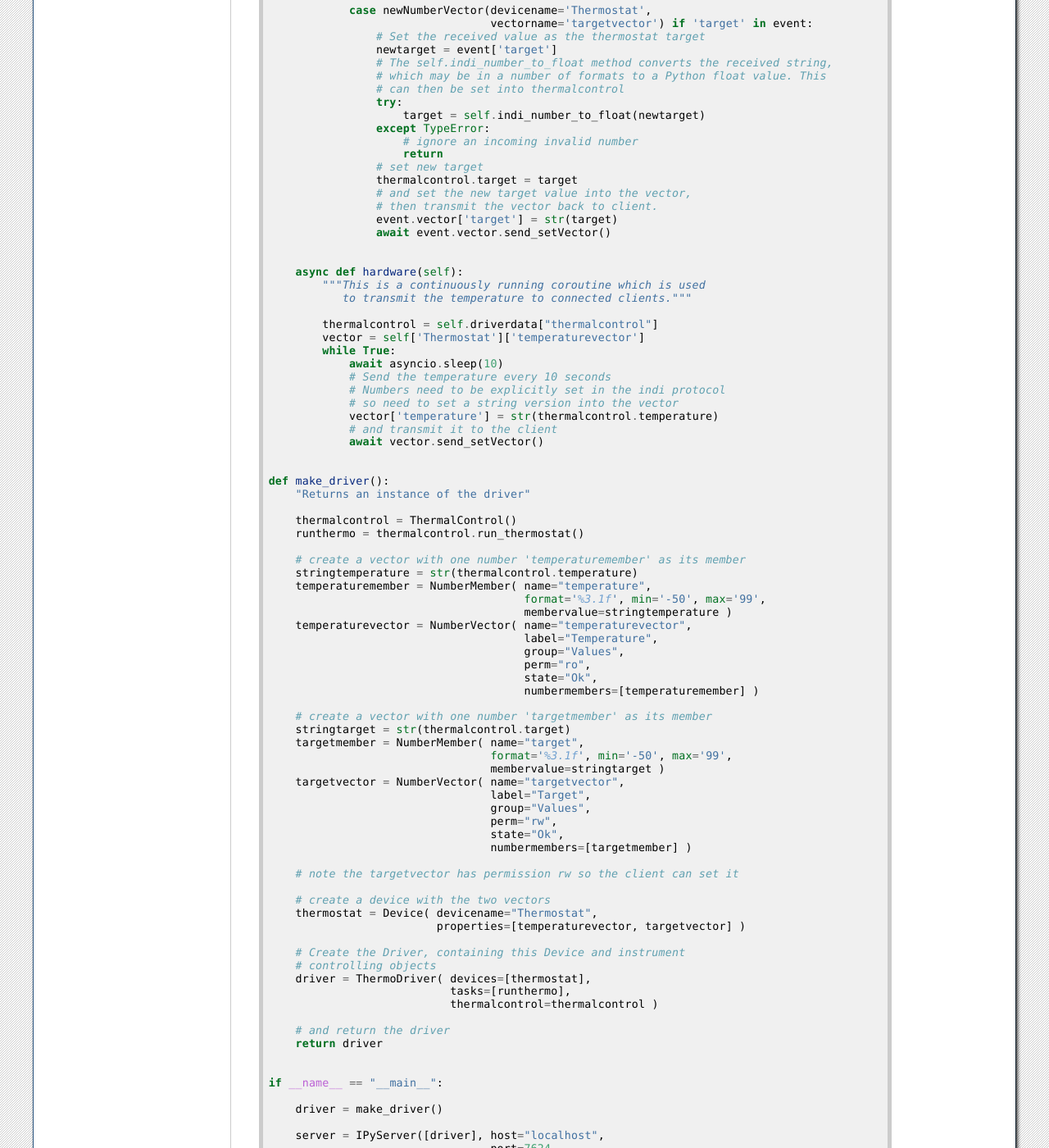
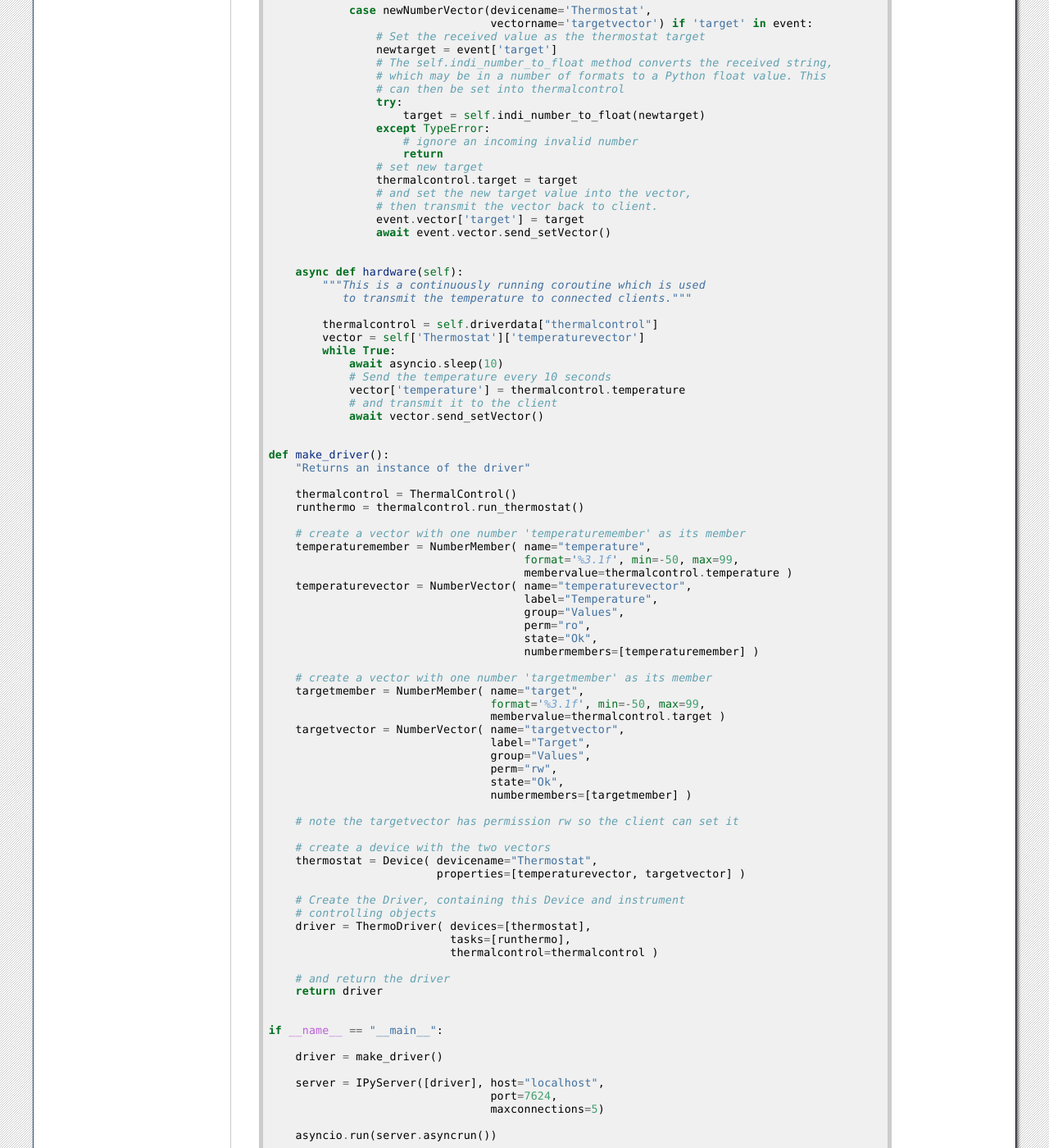
Before and after one commit to bernie-skipole/indipydriver, a Sphinx documentation site: the page built from docs/source/usage/example2.rst, in a window 1280 px wide and 1400 px high, scrolled down 1105 px. Shown: the whole window at 82% size. Built offline with Sphinx 7.4.7, drawn with Linux system fonts in a browser that asks for light colours.

Commit message:
Updated examples

```diff
--- a/docs/source/usage/example2.rst
+++ b/docs/source/usage/example2.rst
@@ -3,6 +3,7 @@ Example2
 
 This example shows how the client can set a target temperature by sending
 a 'newNumberVector', which causes the rxevent method to be called::
+
 
     import asyncio
 
@@ -80,7 +81,7 @@ a 'newNumberVector', which causes the rxevent method to be called::
                     thermalcontrol.target = target
                     # and set the new target value into the vector,
                     # then transmit the vector back to client.
-                    event.vector['target'] = str(target)
+                    event.vector['target'] = target
                     await event.vector.send_setVector()
 
 
@@ -93,9 +94,7 @@ a 'newNumberVector', which causes the rxevent method to be called::
             while True:
                 await asyncio.sleep(10)
                 # Send the temperature every 10 seconds
-                # Numbers need to be explicitly set in the indi protocol
-                # so need to set a string version into the vector
-                vector['temperature'] = str(thermalcontrol.temperature)
+                vector['temperature'] = thermalcontrol.temperature
                 # and transmit it to the client
                 await vector.send_setVector()
 
@@ -107,10 +106,9 @@ a 'newNumberVector', which causes the rxevent method to be called::
         runthermo = thermalcontrol.run_thermostat()
 
         # create a vector with one number 'temperaturemember' as its member
-        stringtemperature = str(thermalcontrol.temperature)
         temperaturemember = NumberMember( name="temperature",
-                                          format='%3.1f', min='-50', max='99',
-                                          membervalue=stringtemperature )
+                                          format='%3.1f', min=-50, max=99,
+                                          membervalue=thermalcontrol.temperature )
         temperaturevector = NumberVector( name="temperaturevector",
                                           label="Temperature",
                                           group="Values",
@@ -119,10 +117,9 @@ a 'newNumberVector', which causes the rxevent method to be called::
                                           numbermembers=[temperaturemember] )
 
         # create a vector with one number 'targetmember' as its member
-        stringtarget = str(thermalcontrol.target)
         targetmember = NumberMember( name="target",
-                                     format='%3.1f', min='-50', max='99',
-                                     membervalue=stringtarget )
+                                     format='%3.1f', min=-50, max=99,
+                                     membervalue=thermalcontrol.target )
         targetvector = NumberVector( name="targetvector",
                                      label="Target",
                                      group="Values",
```
Also changed, not shown: docs/source/usage/example1.rst (+4 -16 lines), example1.py (+4 -16 lines), example2.py (+7 -10 lines).
